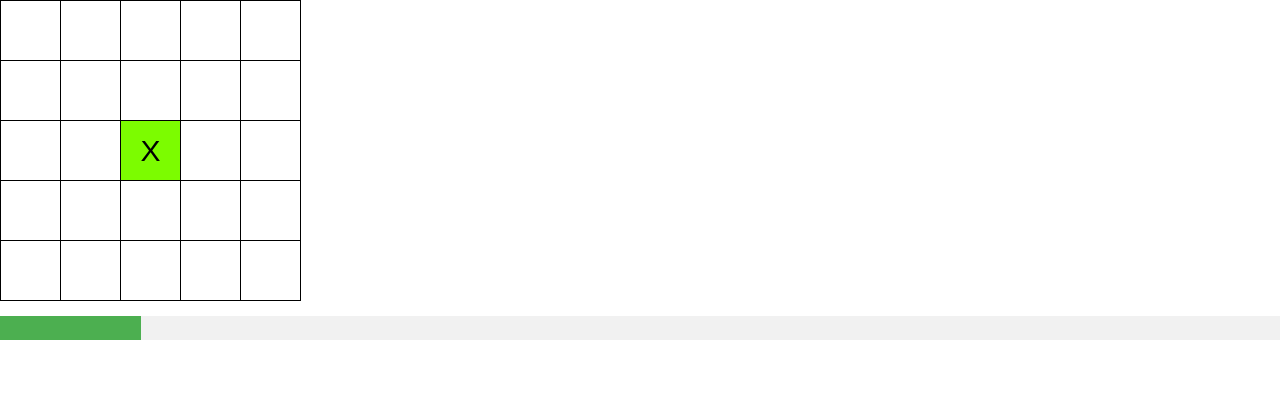
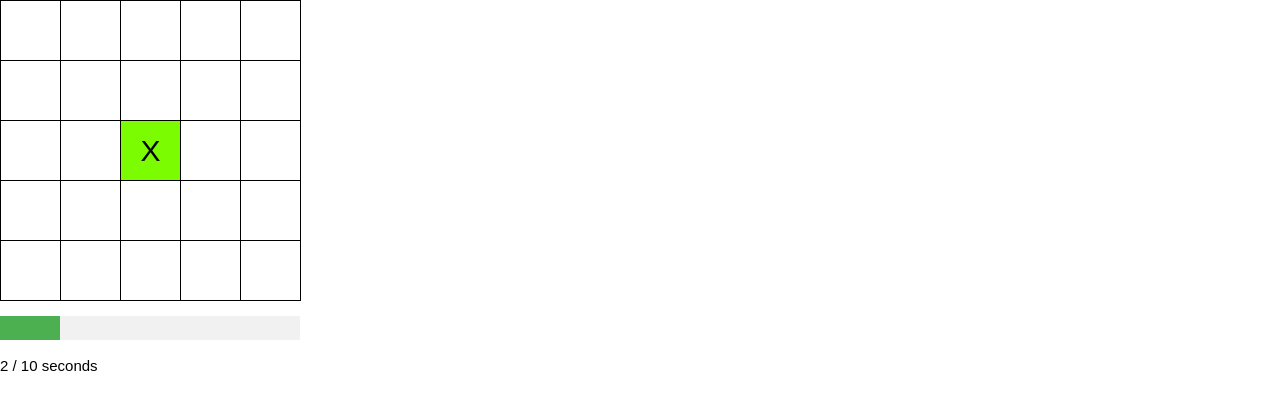
Before and after one commit to aceisScope/web-applications-week1, a website built with Parcel: page index.html in a window 1280 px wide. Both pictures are taken after a click on the element 150 px from the left and 150 px from the top of the page. Built offline with nearby package versions, Linux system fonts and the light colour scheme.

Commit message:
use timer to switch turns

```diff
--- a/index.html
+++ b/index.html
@@ -10,12 +10,9 @@
   <body>
     <div class="container" id="board"></div>
     <p />
-    <div class="w3-light-grey">
-      <div
-        id="myBar"
-        class="w3-container w3-green"
-        style="height:24px;width:1%"
-      ></div>
+    <div class="w3-light-grey progressBar">
+      <div id="myBar" class="w3-container w3-green"></div>
     </div>
+    <p id="myP"><span id="seconds">0</span> / 10 seconds</p>
   </body>
 </html>
--- a/src/index.js
+++ b/src/index.js
@@ -31,6 +31,7 @@ function switchTurn() {
   } else {
     turn = "X";
   }
+  resetTimer();
 }
 
 // return playter 1 or 2 if there's a winnder, otherwise return 0
@@ -123,18 +124,24 @@ table.onclick = function(event) {
   }
 };
 
-move();
+var id = setInterval(frame, 1000);
+var bar = document.getElementById("myBar");
+var width = 0;
 
-function move() {
-  var elem = document.getElementById("myBar");
-  var width = 1;
-  var id = setInterval(frame, 1000);
-  function frame() {
-    if (width >= 100) {
-      clearInterval(id);
-    } else {
-      width++;
-      elem.style.width = width + "%";
-    }
+function frame() {
+  if (width >= 100) {
+    switchTurn();
+  } else {
+    width += 10;
+    bar.style.width = width + "%";
+    document.getElementById("seconds").innerHTML = width / 10;
   }
 }
+
+function resetTimer() {
+  clearInterval(id);
+  width = 0;
+  bar.style.width = "0%";
+  document.getElementById("seconds").innerHTML = 0;
+  id = setInterval(frame, 1000);
+}
--- a/src/styles.css
+++ b/src/styles.css
@@ -26,3 +26,12 @@ td {
 #turno {
   background-color: rgba(250, 128, 114, 1);
 }
+
+.progressBar {
+  width: 300px;
+}
+
+#myBar {
+  height: 24px;
+  width: 0%;
+}
```
